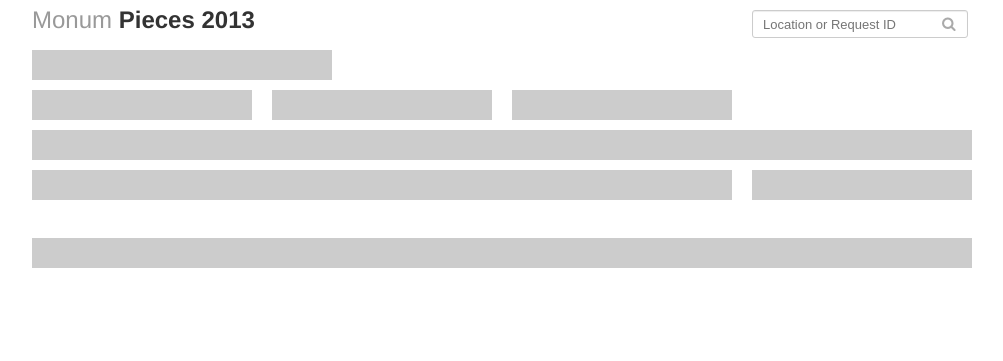
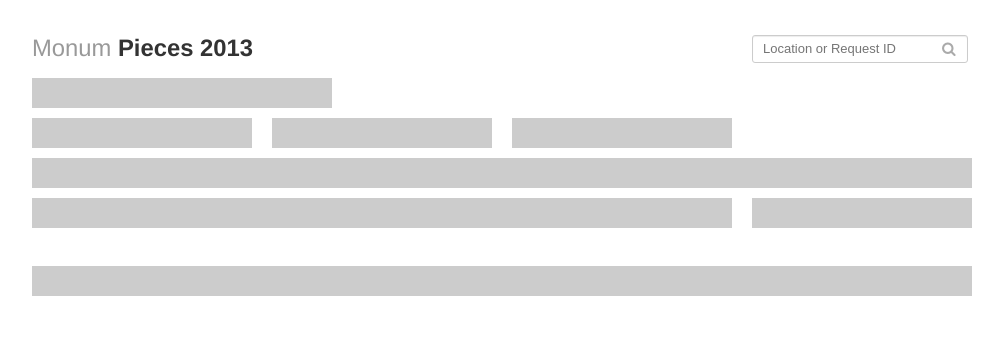
Before and after one commit to monum/pieces, a Flask app: page / in a window 1280 px wide. Shown: the top 361 px of the page, without its empty margins (138-1141 px from the left). Run offline with Flask 2, Linux system fonts and the light colour scheme.

Commit message:
Fixing alignment issues; adding some padding for breathing room

```diff
--- a/app/static/css/style.css
+++ b/app/static/css/style.css
@@ -1,6 +1,7 @@
 body {
     font-family: "Helvetica Neue", Helvetica, Arial, sans-serif;
     color: #333;
+    padding: 28px;
 }
 
 .city-name {
--- a/app/templates/dashboard.html
+++ b/app/templates/dashboard.html
@@ -4,12 +4,12 @@
         <!-- this should be in the base template -->
         <div class="row-fluid" style="margin: 10px 0px 10px 0px;">
             <div class="span9">
-                <a class="title" href="/">
+                <a class="title" href="/" style="font-size: 1.7em;">
                     <span class="city-name">Monum</span>
                     <span>Pieces 2013</span>
                 </a>
             </div>
-            <div class="span3">
+            <div class="span3" style="margin-top: -.25em;">
                 <form>
                     <div id="search-bar">
                         <label for="request-submit"><i class="icon icon-search"></i></label>
```
